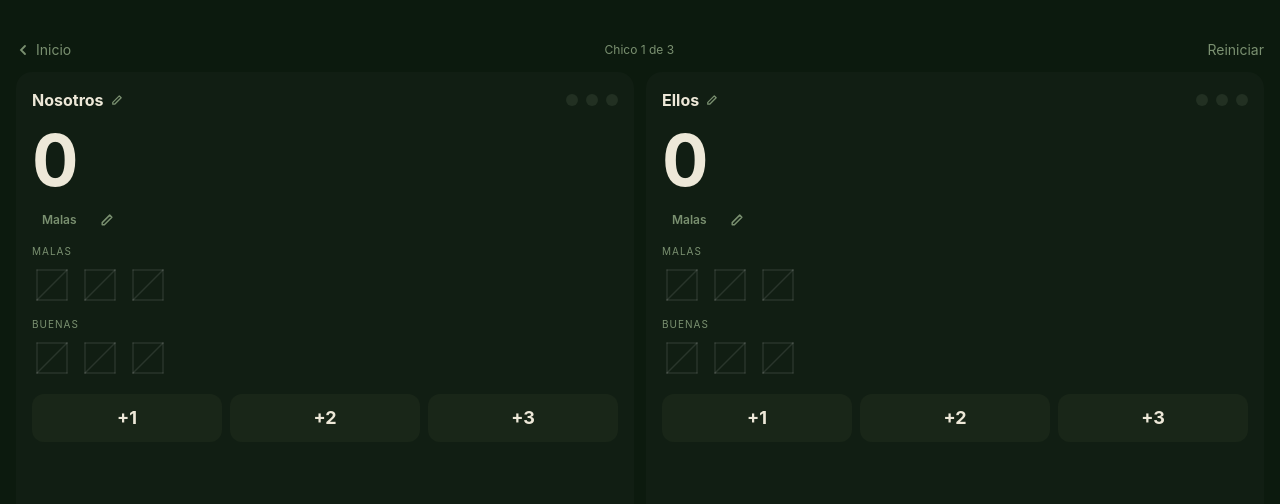
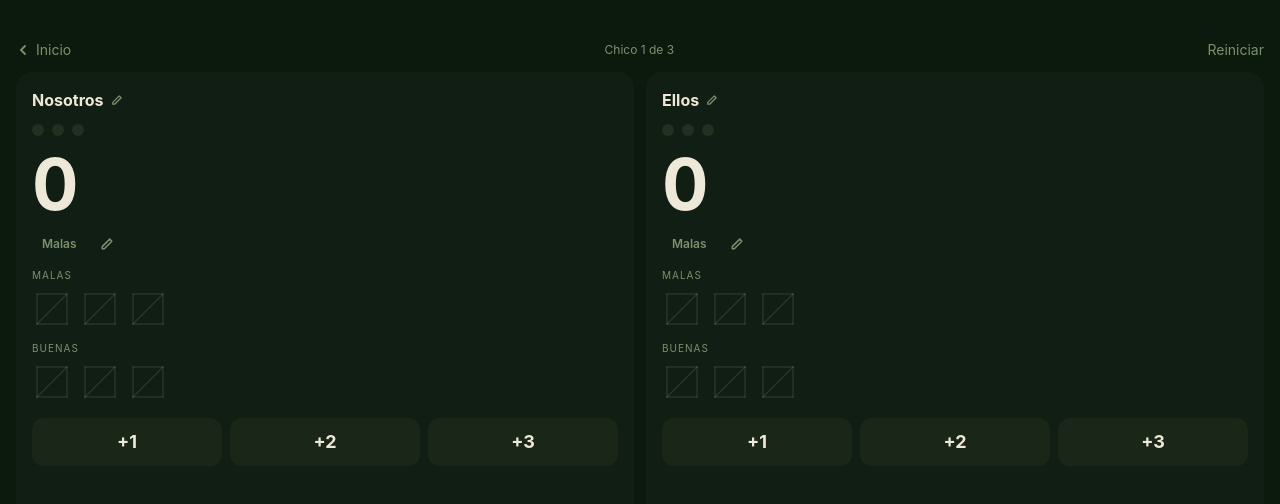
Before and after one commit to ledelsztein/tantoapp, a React (Vite) app: page /truco/game in a window 1280 px wide. Shown: the top 504 px of the page. Built offline with nearby package versions, Linux system fonts and the light colour scheme.

Commit message:
fix: nombre de equipo en Truco separado de dots, máx 10 caracteres
Co-Authored-By: Claude Sonnet 4.6 (1M context) <noreply@anthropic.com>

```diff
--- a/src/components/games/truco/TrucoGame.tsx
+++ b/src/components/games/truco/TrucoGame.tsx
@@ -71,7 +71,7 @@ function EditNameModal({ open, team, current, onClose, onConfirm }: EditNameModa
           value={val}
           onChange={(e) => setVal(e.target.value)}
           className="bg-surface2 text-text rounded-xl px-4 h-12 outline-none text-center text-lg"
-          maxLength={20}
+          maxLength={10}
           autoFocus
         />
         <div className="flex gap-3">
@@ -125,19 +125,19 @@ export default function TrucoGame() {
 
     return (
       <div className="flex-1 flex flex-col gap-3 bg-surface rounded-2xl p-4">
-        {/* Name row */}
-        <div className="flex items-center justify-between gap-2">
+        {/* Name */}
         <button
           onClick={() => setEditNameTeam(team)}
-            className="flex items-center gap-1.5 min-w-0 overflow-hidden"
+          className="flex items-center gap-1.5 w-full"
         >
           <span className="text-text font-bold text-base truncate">{name}</span>
           <svg width="13" height="13" viewBox="0 0 14 14" fill="none" className="text-muted shrink-0">
             <path d="M10 2L12 4L5 11H3V9L10 2Z" stroke="currentColor" strokeWidth="1.4" strokeLinecap="round" strokeLinejoin="round"/>
           </svg>
         </button>
+
+        {/* Chico dots */}
         <ChicoDots won={data.chicosWon} total={s.config.totalChicos} />
-        </div>
 
         {/* Points */}
         <span className="text-7xl font-bold text-text tabular-nums leading-none">{pts}</span>
--- a/src/components/games/truco/TrucoSetup.tsx
+++ b/src/components/games/truco/TrucoSetup.tsx
@@ -39,7 +39,7 @@ export default function TrucoSetup() {
                   value={config[key]}
                   onChange={(e) => setConfig({ ...config, [key]: e.target.value })}
                   className="flex-1 bg-transparent text-text outline-none placeholder:text-muted"
-                  maxLength={20}
+                  maxLength={10}
                 />
               </div>
             ))}
```
Lines whose indentation alone changed are shown as unchanged.
